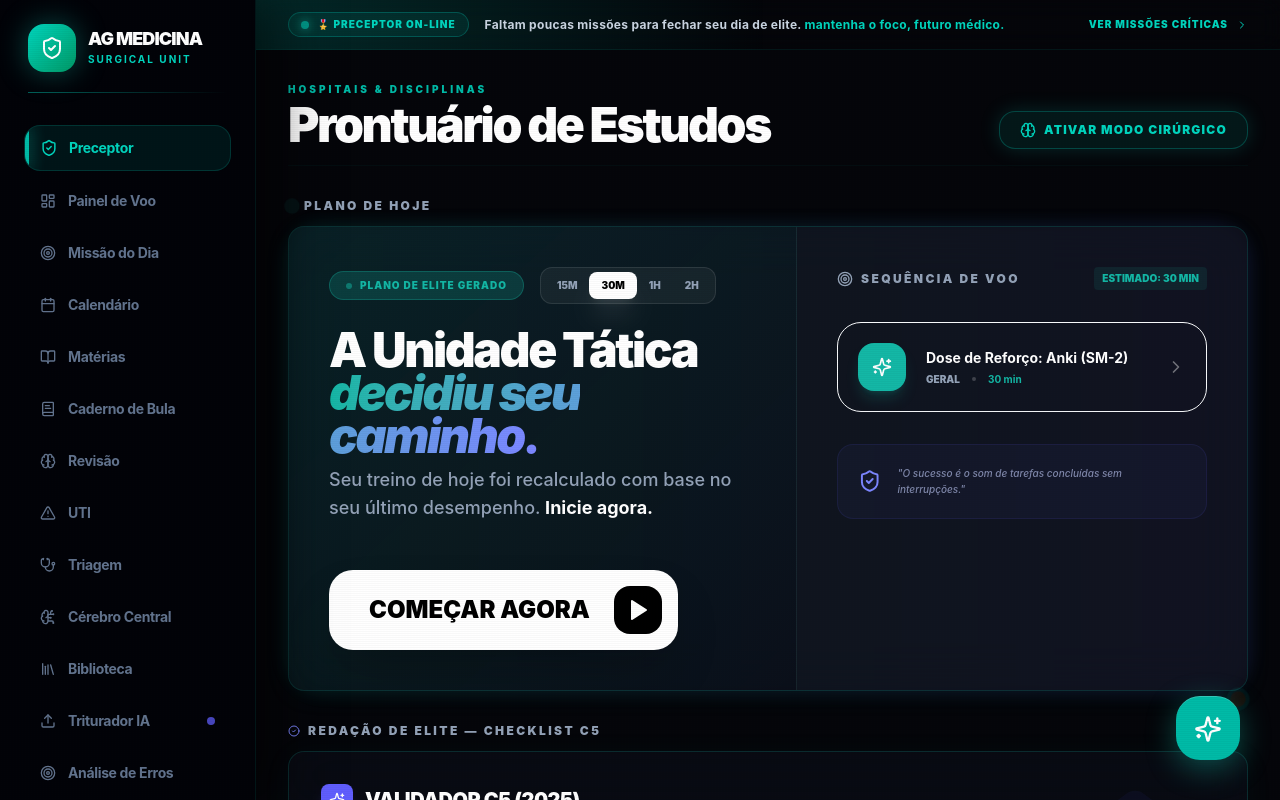
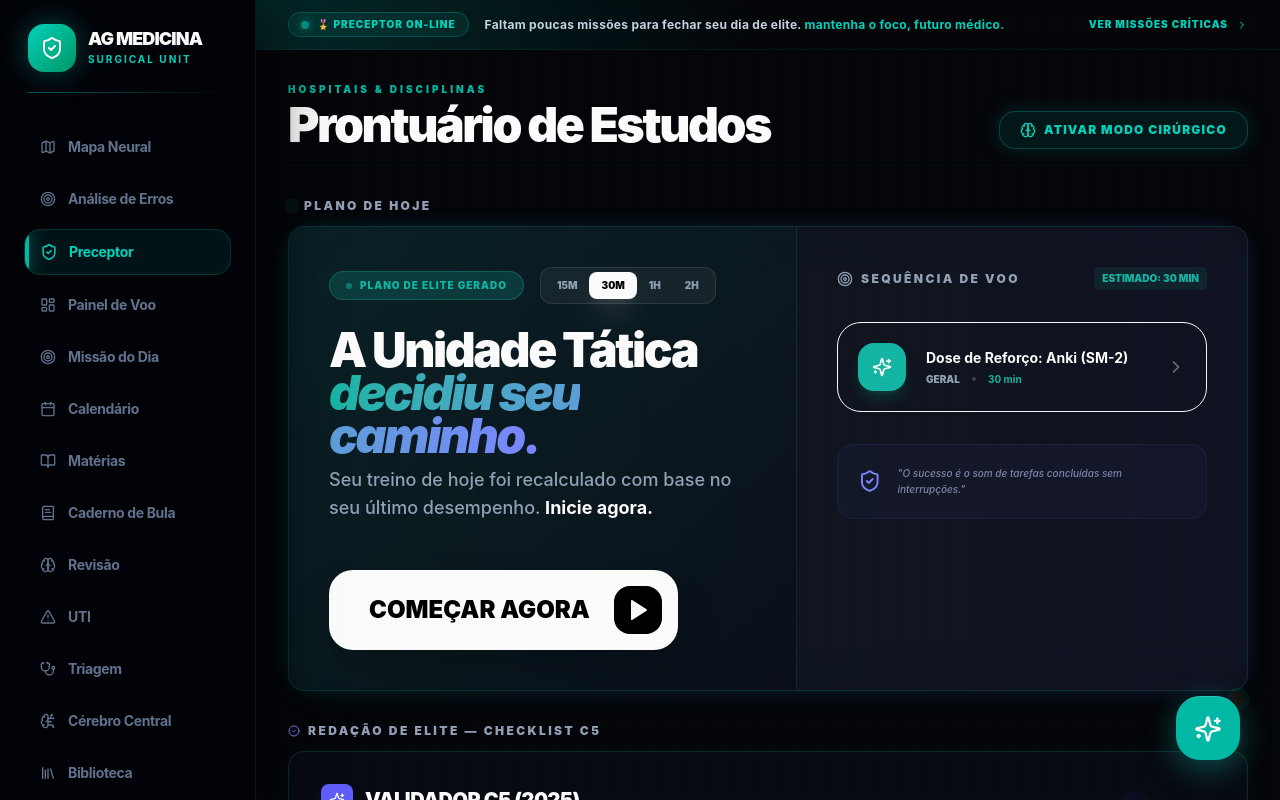
Before and after one commit to Gu1lherm8/antigravity-med, a React (Vite) app: page / in a window 1280 px wide. Built offline with nearby package versions, Linux system fonts and the light colour scheme; no server answers; the database is empty.

Commit message:
fix: move new items to top of sidebar for testing

```diff
--- a/src/App.tsx
+++ b/src/App.tsx
@@ -49,6 +49,8 @@ import { initializeOfflineService } from './services/offlineService';
 import { initializePDFExporter } from './utils/mission-pdf-exporter';
 
 const NAV_ITEMS = [
+  { id: 'knowledge-map', label: 'Mapa Neural',       icon: Map },
+  { id: 'error-analysis', label: 'Análise de Erros', icon: Target },
   { id: 'dashboard',    label: 'Preceptor',        icon: ShieldCheck },
   { id: 'painel',       label: 'Painel de Voo',    icon: LayoutDashboard },
   { id: 'missao',       label: 'Missão do Dia',    icon: Target },
@@ -61,8 +63,6 @@ const NAV_ITEMS = [
   { id: 'cerebro',      label: 'Cérebro Central',  icon: BrainCircuit },
   { id: 'biblioteca',   label: 'Biblioteca',       icon: Library },
   { id: 'triturador',   label: 'Triturador IA',    icon: Upload },
-  { id: 'error-analysis', label: 'Análise de Erros', icon: Target },
-  { id: 'knowledge-map', label: 'Mapa Neural',       icon: Map },
 ];
 
 export default function App() {
```
